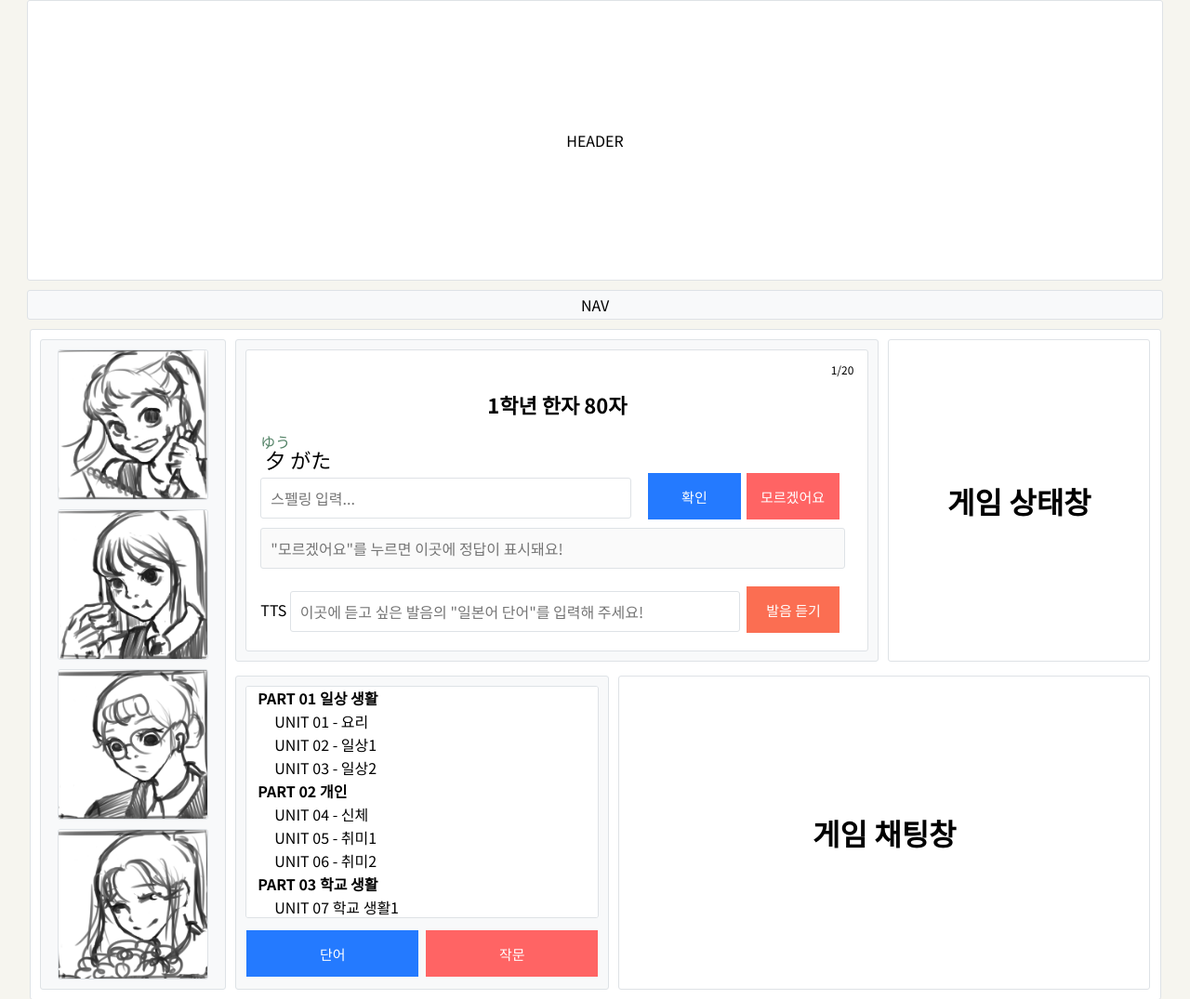
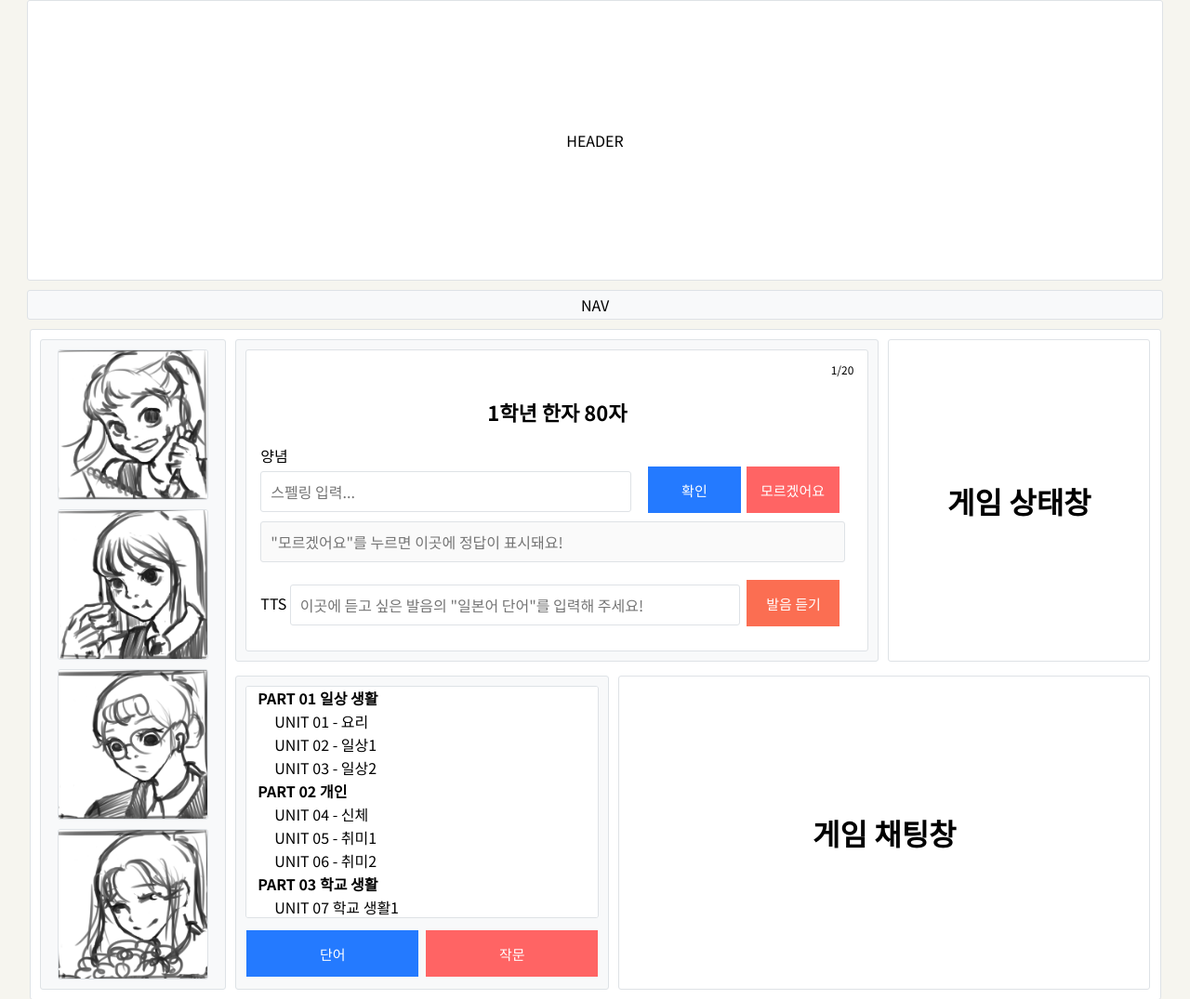
Before and after one commit to coldrain-f/word-project, a plain HTML site: page index.html in a window 1280 px wide. Shown: the top 1075 px of the page at 93% size. Drawn offline with Linux system fonts and the light colour scheme.

```diff
--- a/css/style.css
+++ b/css/style.css
@@ -133,13 +133,13 @@ nav {
 }
 
 
-#word-label {
+#question-word{
     display: block;
     font-family: 'Noto Sans KR', sans-serif;
     font-size: 16px;
 }
 
-#word {
+#input-word {
     width: 385px;
     margin-right: 10px;
 }
--- a/index.html
+++ b/index.html
@@ -26,16 +26,9 @@
                     <span id="progress">1/20</span>
                     <h3 id="title">1학년 한자 80자</h3>
                     <form action="" method="">
-                        <label for="word" id="word-label">
-                            <ruby style="font-size: 22px">
-                                <span>夕</span>
-                                <rt style="font-size: 16px; color: #558468">ゆう</rt>
-                            </ruby>
-                            <span style="font-size: 22px">がた</span>
-                            <!-- <button type="button" class="button" style="width: 50px; height: 50px; background:white; color: gray">あ</button> -->
-                        </label>
+                        <label for="input-word" id="question-word">양념</label>
 
-                        <input type="text" class="text-form" id="word" autocomplete="off" placeholder="스펠링 입력...">
+                        <input type="text" class="text-form" id="input-word" autocomplete="off" placeholder="스펠링 입력...">
                         <button type="submit" class="button" id="submit-button">확인</button>
                         <button type="submit" class="button" id="help-button">모르겠어요</button>
                         <input type="text" class="text-form" id="show-answer" disabled autocomplete="off" placeholder="&quot;모르겠어요&quot;를 누르면 이곳에 정답이 표시돼요!">
```
